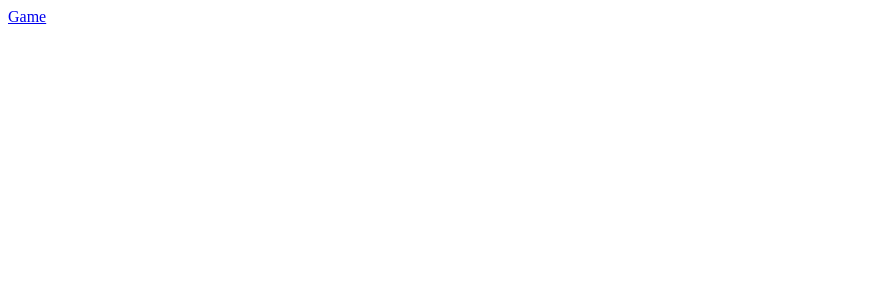
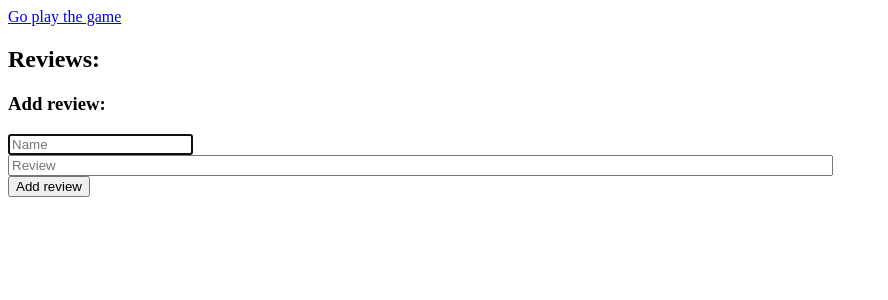
Before and after one commit to maeorg/Garfield, a Flask app: page / in a window 1280 px wide. Before the commit the part shown is almost empty. Shown: the top 300 px of the page, without its empty margins (0-888 px from the left). Run offline with Flask 2, Linux system fonts and the light colour scheme; data that the repository does not hold is empty; some libraries are stand-ins or nearby versions.

Commit message:
adding to index page the review insertion boxes and check if empty

```diff
--- a/app.py
+++ b/app.py
@@ -1,18 +1,26 @@
 from flask import Flask, render_template, request
 import random
+import sqlite3
+
 
 app = Flask(__name__)
-app.run(debug=True)
+# export FLASK_DEBUG=1
 
 
 @app.route("/", methods=["GET", "POST"])
 def index():
     if request.method == "GET":
+        db = sqlite3.connect("database.db")
+        reviews = db.execute("SELECT * FROM reviews")
+        print(reviews)
+        return render_template("index.html", reviews=reviews)
+    if request.method == "POST":
+        #if not request.form.get("name"):
+
+        #name = request.form.get("name")
+
+        #review = request.form.get("review")
         return render_template("index.html")
-    if request.method == "POST":
-        print("Form submitted!")
-        color = request.form.get("color")
-        return render_template("game.html", color=color)
 
 
 @app.route("/game", methods=["GET", "POST"])
--- a/sql.txt
+++ b/sql.txt
@@ -1,6 +1,8 @@
 CREATE TABLE reviews(
 id INTEGER PRIMARY KEY AUTOINCREMENT NOT NULL UNIQUE,
-name INTEGER,
+name INTEGER NOT NULL,
 review TEXT NUT NULL,
-time TIMESTAMP  NOT NULL DEFAULT CURRENT_TIMESTAMP,
+time TIMESTAMP  NOT NULL DEFAULT CURRENT_TIMESTAMP
 );
+
+drop table reviews;
--- a/static/styles.css
+++ b/static/styles.css
@@ -1,4 +1,4 @@
-input {
+/* input {
     color: rgb(228, 228, 226);
     width: 50px;
     height: 50px;
@@ -15,7 +15,7 @@ form {
     margin: auto;
     text-align: center;
     justify-content: center;
-}
+} */
 
 div.center {
     text-align: center;
--- a/templates/index.html
+++ b/templates/index.html
@@ -2,5 +2,38 @@
 
 {% block body %}
 
-    <a href="/game">Game</href>
+    <a href="/game">Go play the game</href></a>
+
+    <h2>Reviews:</h2>
+    {% for review in reviews %}
+        Name: {{reviews.name}}
+        Review: {{reviews.review}}
+        Time" {{reviews.timestamp}}
+    {% endfor %}
+
+    <h3>Add review:</h3>
+    <form action="/" method="post" name="review" onsubmit="return ifEmpty()">
+        <div>
+            <input autocomplete="off" autofocus class="form-control mx-auto w-auto" id="name" name="name" placeholder="Name" type="text">
+        </div>
+        <div>
+            <input class="form-control mx-auto w-auto" id="review" name="review" placeholder="Review" type="text" size="100">
+        </div>
+        <button class="btn btn-primary" type="submit">Add review</button>
+    </form>
+
+    <script>
+        function ifEmpty() {
+            var name = document.forms["review"]["name"].value;
+            var review = document.forms["review"]["review"].value;
+            if (name == null || name == "") {
+                alert("Please insert name.");
+                return false;
+            }
+            if (review == null || review == "") {
+                alert("Please insert review.");
+                return false;
+            }
+        }
+    </script>
 {% endblock %}
--- a/templates/layout.html
+++ b/templates/layout.html
@@ -9,6 +9,9 @@
 
         <link href="/static/styles.css" rel="stylesheet">
 
+        <script src="https://code.jquery.com/jquery-1.12.4.js"></script>
+        <script src="https://code.jquery.com/ui/1.12.1/jquery-ui.js"></script>
+
         <title>Garfield</title>
     </head>
     <body>
```
Also changed, not shown: database.db.
